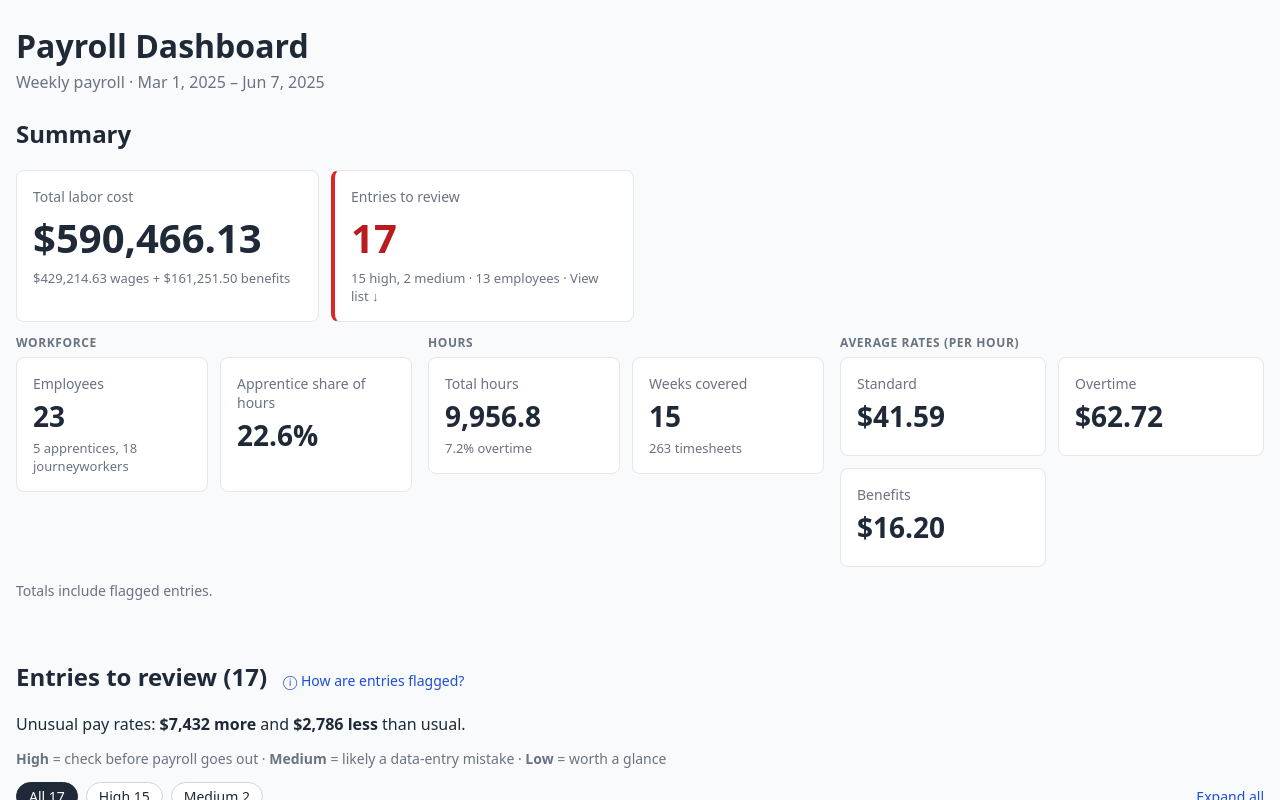
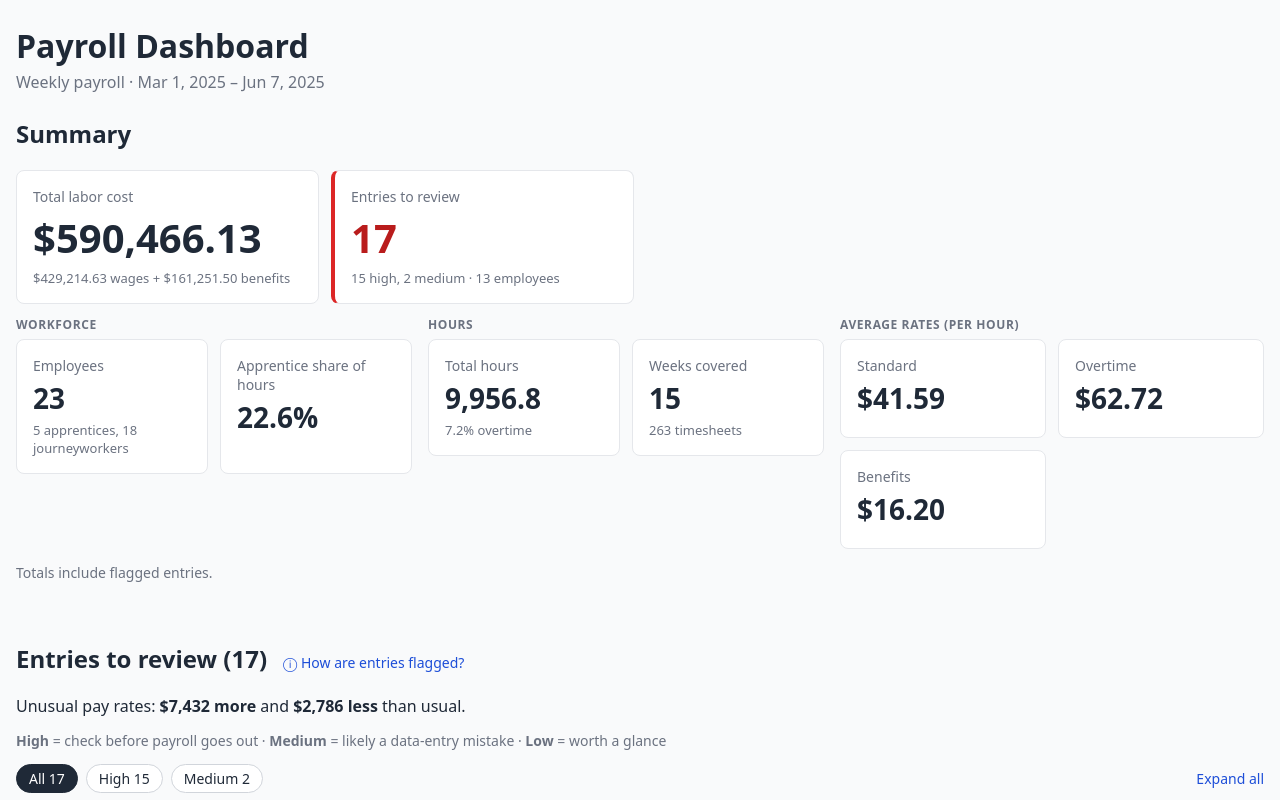
Before and after one commit to mariams98/Payroll-Dashboard, a React (Vite) app: page / in a window 1280 px wide. Shown: the top 800 px of the page. Built offline with nearby package versions, Linux system fonts and the light colour scheme.

Commit message:
Remove view list from review entry card

```diff
--- a/src/components/SummaryCards.tsx
+++ b/src/components/SummaryCards.tsx
@@ -69,7 +69,7 @@ function SummaryCards({ summary, anomalySummary }: Props) {
       // Each entry is one employee's week (one CSV row).
       label: 'Entries to review',
       value: String(anomalySummary.flaggedRows),
-      detail: `${severityBreakdown} · ${anomalySummary.flaggedEmployees} employees · View list ↓`,
+      detail: `${severityBreakdown} · ${anomalySummary.flaggedEmployees} employees`,
       alert: anomalySummary.flaggedRows > 0,
       href: '#entries',
     },
```
